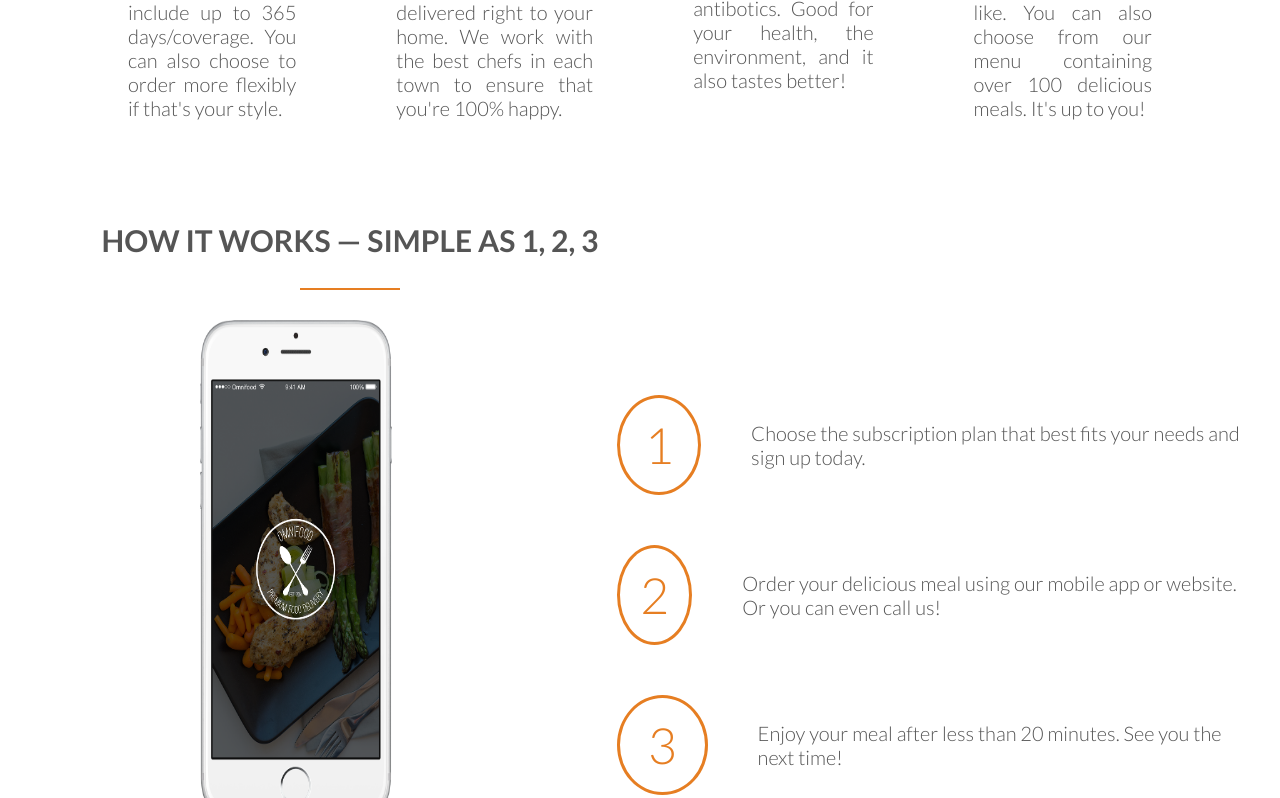
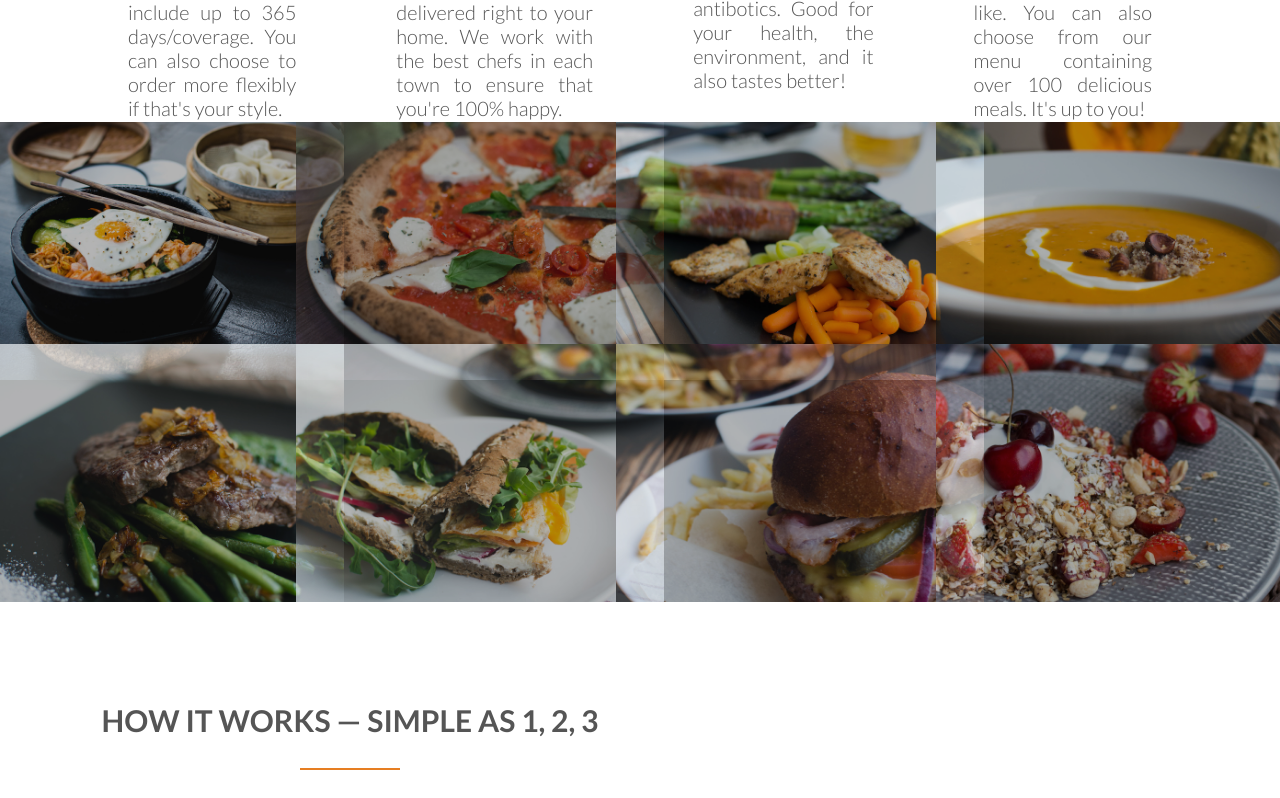
Before and after one commit to WaterGunAcid/guided-project, a plain HTML site: page index.html in a window 1280 px wide. Shown: the part 1478-2276 px from the top of the page. Drawn offline with nearby package versions, Linux system fonts and the light colour scheme.

Commit message:
Added favorite foods

```diff
--- a/index.html
+++ b/index.html
@@ -70,6 +70,18 @@
             </div>
         </div>
     </article>
+    <article class="food-section">
+        <div class="grid">
+            <img src="Images/1.jpg" alt="">
+            <img src="Images/2.jpg" alt="">
+            <img src="Images/3.jpg" alt="">
+            <img src="Images/4.jpg" alt="">
+            <img src="Images/5.jpg" alt="">
+            <img src="Images/6.jpg" alt="">
+            <img src="Images/7.jpg" alt="">
+            <img src="Images/8.jpg" alt="">
+        </div>
+    </article>
     <article class="app">
         <h2>HOW IT WORKS &mdash; SIMPLE AS 1, 2, 3</h2>
         <div class="elements">
@@ -109,7 +121,8 @@
         <div class="testimonials">
             <div class="testimonial">
                 <p class="quotation-mark">"</p>
-                <p class="quote">Omnifood is just awesome! I just launched a startup which leaves me with no time for cooking, so
+                <p class="quote">Omnifood is just awesome! I just launched a startup which leaves me with no time for
+                    cooking, so
                     Omnifood is a life-saver. Now that I got used to it, I couldn't live without my daily meals!</p>
                 <div class="customer">
                     <img src="Images/customer-1.jpg" alt="Customer Alberto Duncan">
@@ -118,7 +131,8 @@
             </div>
             <div class="testimonial">
                 <p class="quotation-mark">"</p>
-                <p class="quote">Inexpensive, healthy and great-tasting meals, delivered right to my home. We have lots of food
+                <p class="quote">Inexpensive, healthy and great-tasting meals, delivered right to my home. We have lots
+                    of food
                     delivery here in Lisbon, but no one comes even close to Omnifood. Me and my family are so in love!
                 </p>
                 <div class="customer">
@@ -128,7 +142,8 @@
             </div>
             <div class="testimonial">
                 <p class="quotation-mark">"</p>
-                <p class="quote">I was looking for a quick and easy food delivery service in San Francisco. I tried a lot of them
+                <p class="quote">I was looking for a quick and easy food delivery service in San Francisco. I tried a
+                    lot of them
                     and ended up with omnifood. Best food delivery service in the Bay Area. Keep up the great work!</p>
                 <div class="customer">
                     <img src="Images/customer-3.jpg" alt="Customer Milton Chapman">
--- a/style.css
+++ b/style.css
@@ -169,6 +169,31 @@ btn:active {
     }
 }
 
+.food-section {
+    background-color: black;
+    height: auto;
+    gap: 0;
+    overflow: hidden;
+    img {
+        width: 100%;
+        opacity: 0.7;
+        margin: 0;
+        padding: 0;
+        transform: scale(1.15);
+        transition: transform 0.5s, opacity 0.5s;
+        overflow: hidden;
+    }
+    img:hover {
+        opacity: 1;
+        transform: scale(1);
+    }
+    .grid {
+        display: grid;
+        grid-template-columns: repeat(4, 1fr);
+        overflow: hidden;
+    }
+}
+
 .app {
     height: 100vh;
 
```
